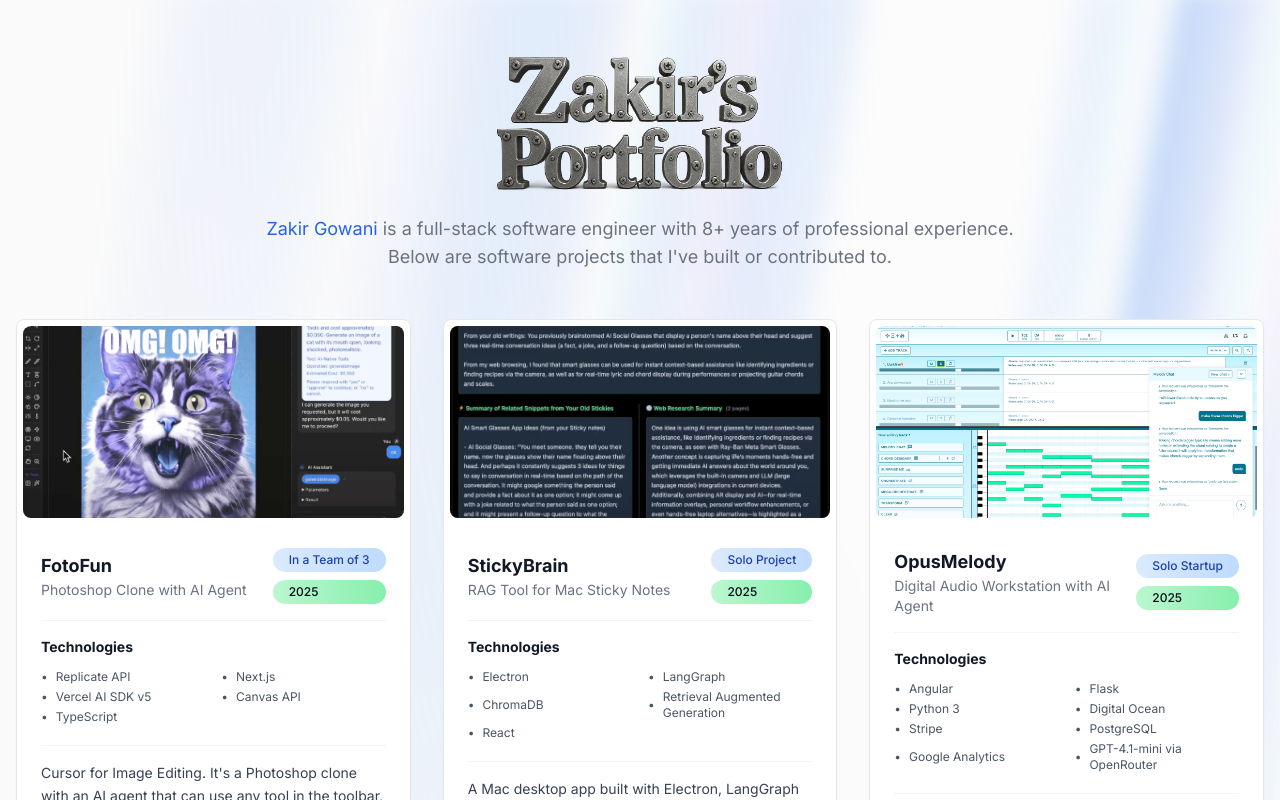
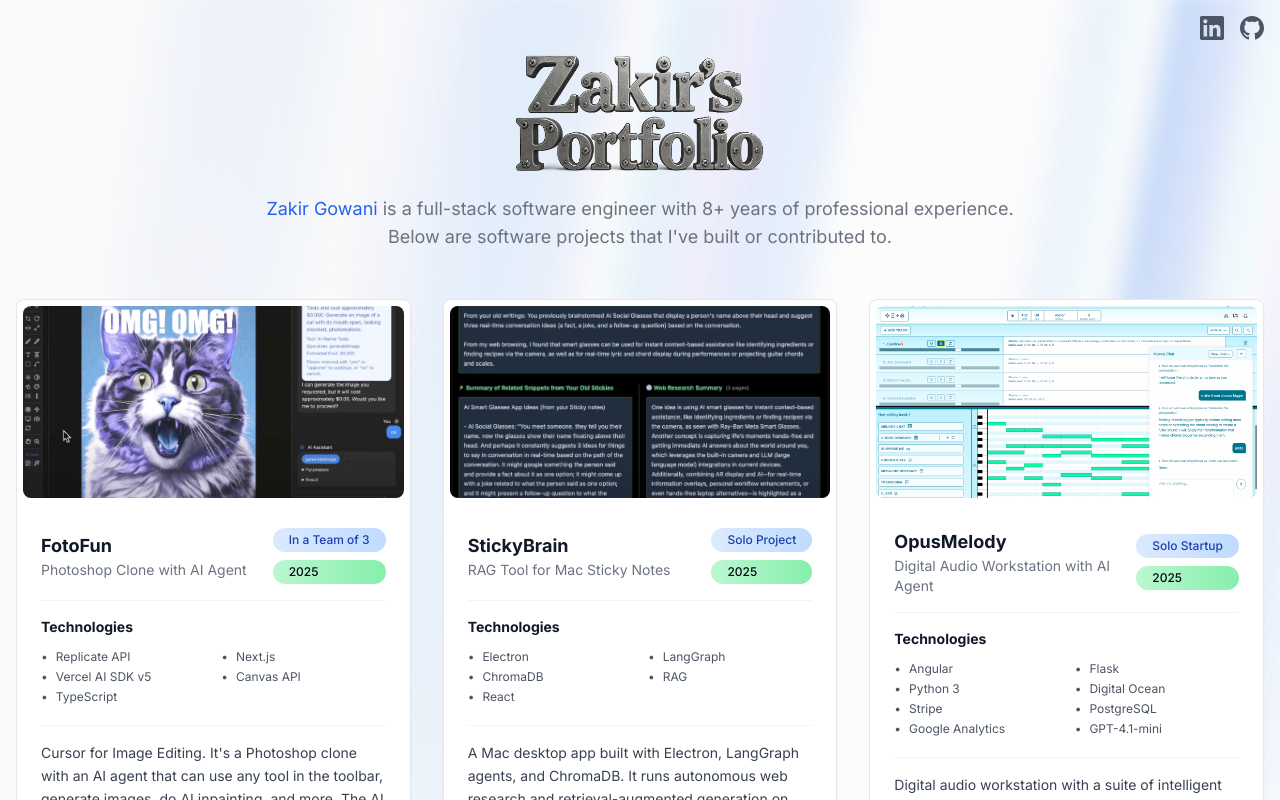
Before and after one commit to ZakirG/zakirs-portfolio, a Next.js app: page / in a window 1280 px wide. Shown: the top 800 px of the page. Built offline with nearby package versions, Linux system fonts and the light colour scheme.

Commit message:
UI edits

```diff
--- a/src/app/layout.js
+++ b/src/app/layout.js
@@ -27,6 +27,33 @@
       </head>
       <body className={`${inter.className}`}>
         <AuroraBackground>
+          {/* Social Media Header */}
+          <header className="absolute top-4 right-4 z-20 flex items-center space-x-4 -mb-8">
+            <a
+              href="https://www.linkedin.com/in/zakir-g-8976a511/"
+              target="_blank"
+              rel="noopener noreferrer"
+              className="text-gray-600 hover:text-blue-600 transition-colors duration-200"
+              aria-label="LinkedIn Profile"
+            >
+              <svg className="w-6 h-6" fill="currentColor" viewBox="0 0 24 24">
+                <path d="M20.447 20.452h-3.554v-5.569c0-1.328-.027-3.037-1.852-3.037-1.853 0-2.136 1.445-2.136 2.939v5.667H9.351V9h3.414v1.561h.046c.477-.9 1.637-1.85 3.37-1.85 3.601 0 4.267 2.37 4.267 5.455v6.286zM5.337 7.433c-1.144 0-2.063-.926-2.063-2.065 0-1.138.92-2.063 2.063-2.063 1.14 0 2.064.925 2.064 2.063 0 1.139-.925 2.065-2.064 2.065zm1.782 13.019H3.555V9h3.564v11.452zM22.225 0H1.771C.792 0 0 .774 0 1.729v20.542C0 23.227.792 24 1.771 24h20.451C23.2 24 24 23.227 24 22.271V1.729C24 .774 23.2 0 22.222 0h.003z"/>
+              </svg>
+            </a>
+
+            <a
+              href="https://github.com/ZakirG"
+              target="_blank"
+              rel="noopener noreferrer"
+              className="text-gray-600 hover:text-gray-900 transition-colors duration-200"
+              aria-label="GitHub Profile"
+            >
+              <svg className="w-6 h-6" fill="currentColor" viewBox="0 0 24 24">
+                <path d="M12 0c-6.626 0-12 5.373-12 12 0 5.302 3.438 9.8 8.207 11.387.599.111.793-.261.793-.577v-2.234c-3.338.726-4.033-1.416-4.033-1.416-.546-1.387-1.333-1.756-1.333-1.756-1.089-.745.083-.729.083-.729 1.205.084 1.839 1.237 1.839 1.237 1.07 1.834 2.807 1.304 3.492.997.107-.775.418-1.305.762-1.604-2.665-.305-5.467-1.334-5.467-5.931 0-1.311.469-2.381 1.236-3.221-.124-.303-.535-1.524.117-3.176 0 0 1.008-.322 3.301 1.23.957-.266 1.983-.399 3.003-.404 1.02.005 2.047.138 3.006.404 2.291-1.552 3.297-1.23 3.297-1.23.653 1.653.242 2.874.118 3.176.77.84 1.235 1.911 1.235 3.221 0 4.609-2.807 5.624-5.479 5.921.43.372.823 1.102.823 2.222v3.293c0 .319.192.694.801.576 4.765-1.589 8.199-6.086 8.199-11.386 0-6.627-5.373-12-12-12z"/>
+              </svg>
+            </a>
+          </header>
+
           <PageTransition>
             <div className="container mx-auto px-4 py-8 relative z-10">
               {children}
--- a/src/app/page.js
+++ b/src/app/page.js
@@ -11,9 +11,9 @@
           <Image
             src="/logo-1.png"
             alt="Zakir's Portfolio"
-            width={300}
-            height={80}
-            className="h-auto max-w-md"
+            width={260}
+            height={67}
+            className="h-auto max-w-sm"
             priority
             sizes="(max-width: 768px) 100vw, (max-width: 1200px) 50vw, 33vw"
           />
--- a/src/data/projects.js
+++ b/src/data/projects.js
@@ -24,10 +24,10 @@
     subtitle: 'RAG Tool for Mac Sticky Notes',
     projectType: 'Solo Project',
     year: '2025',
-    description: 'A Mac desktop app built with Electron, LangGraph agents, and ChromaDB. It runs autonomous web research and RAG on your Mac Sticky notes in real-time while you type, reminding you of your old related writings and offering ideas from the internet automatically.',
+    description: 'A Mac desktop app built with Electron, LangGraph agents, and ChromaDB. It runs autonomous web research and retrieval-augmented generation on your Mac Sticky notes in real-time while you type, reminding you of your old related writings and offering ideas from the internet automatically.',
     mainImage: '/screenshots/StickyBrain - 1.png',
     youtubeVideoId: '92u0H6ObBCE',
-    technologies: ['Electron', 'LangGraph', 'ChromaDB', 'Retrieval Augmented Generation', 'React'],
+    technologies: ['Electron', 'LangGraph', 'ChromaDB', 'RAG', 'React'],
     images: [
       '/screenshots/StickyBrain - 1.png',
       '/screenshots/StickyBrain - 2.png'
@@ -47,7 +47,7 @@
     description: 'Digital audio workstation with a suite of intelligent music generation algorithms and an AI agent capable of tool use. Angular, TypeScript, Flask, Python, Stripe, OpenRouter, Digital Ocean. 260+ unique users, 22 email signups and counting.',
     mainImage: '/screenshots/OpusMelody - 1.png',
     youtubeVideoId: '-cH_U4N0nSw',
-    technologies: ['Angular', 'Flask', 'Python 3', 'Digital Ocean', 'Stripe', 'PostgreSQL', 'Google Analytics', 'GPT-4.1-mini via OpenRouter'],
+    technologies: ['Angular', 'Flask', 'Python 3', 'Digital Ocean', 'Stripe', 'PostgreSQL', 'Google Analytics', 'GPT-4.1-mini'],
     images: [
       '/screenshots/OpusMelody - 1.png',
       '/screenshots/OpusMelody - 2.png',
```
